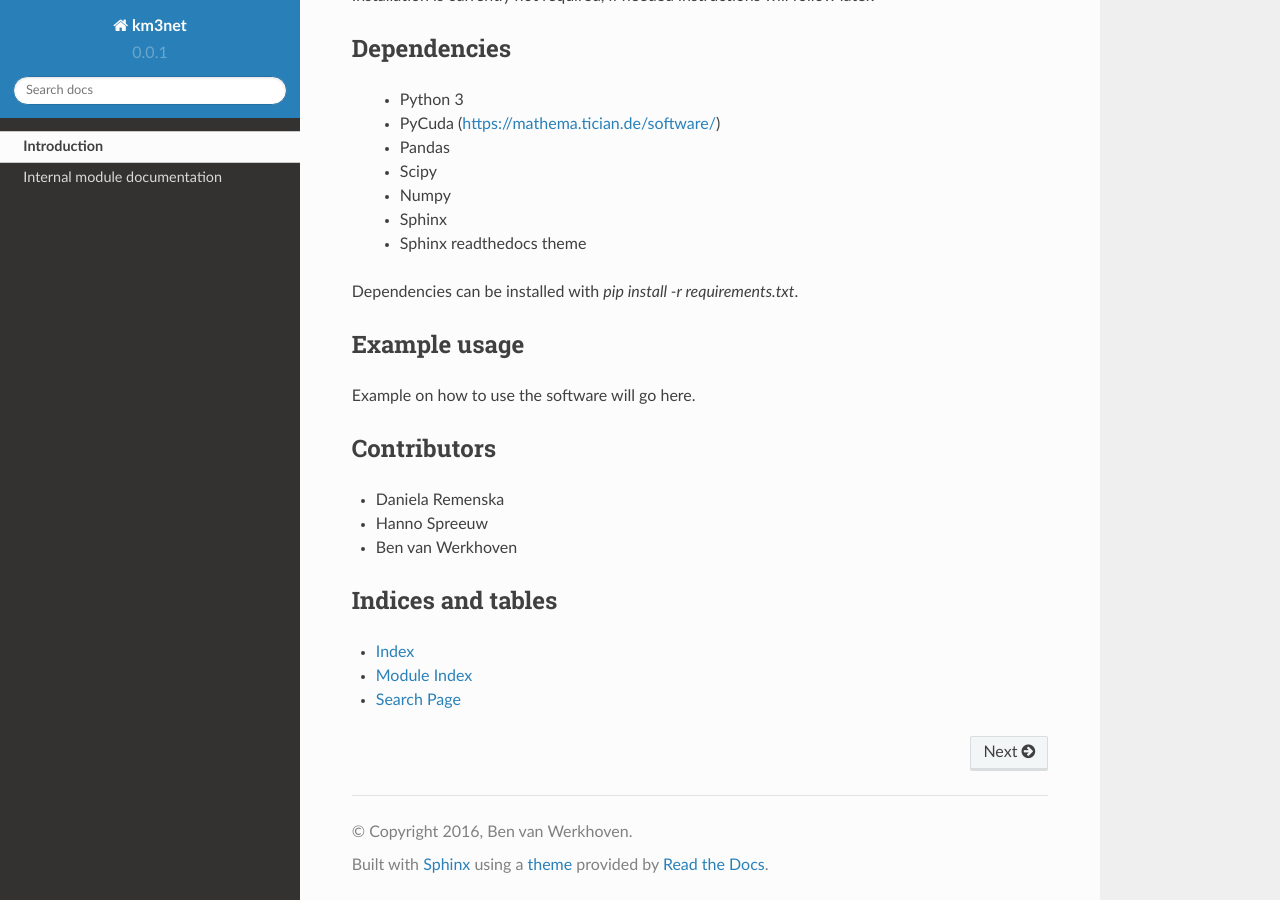
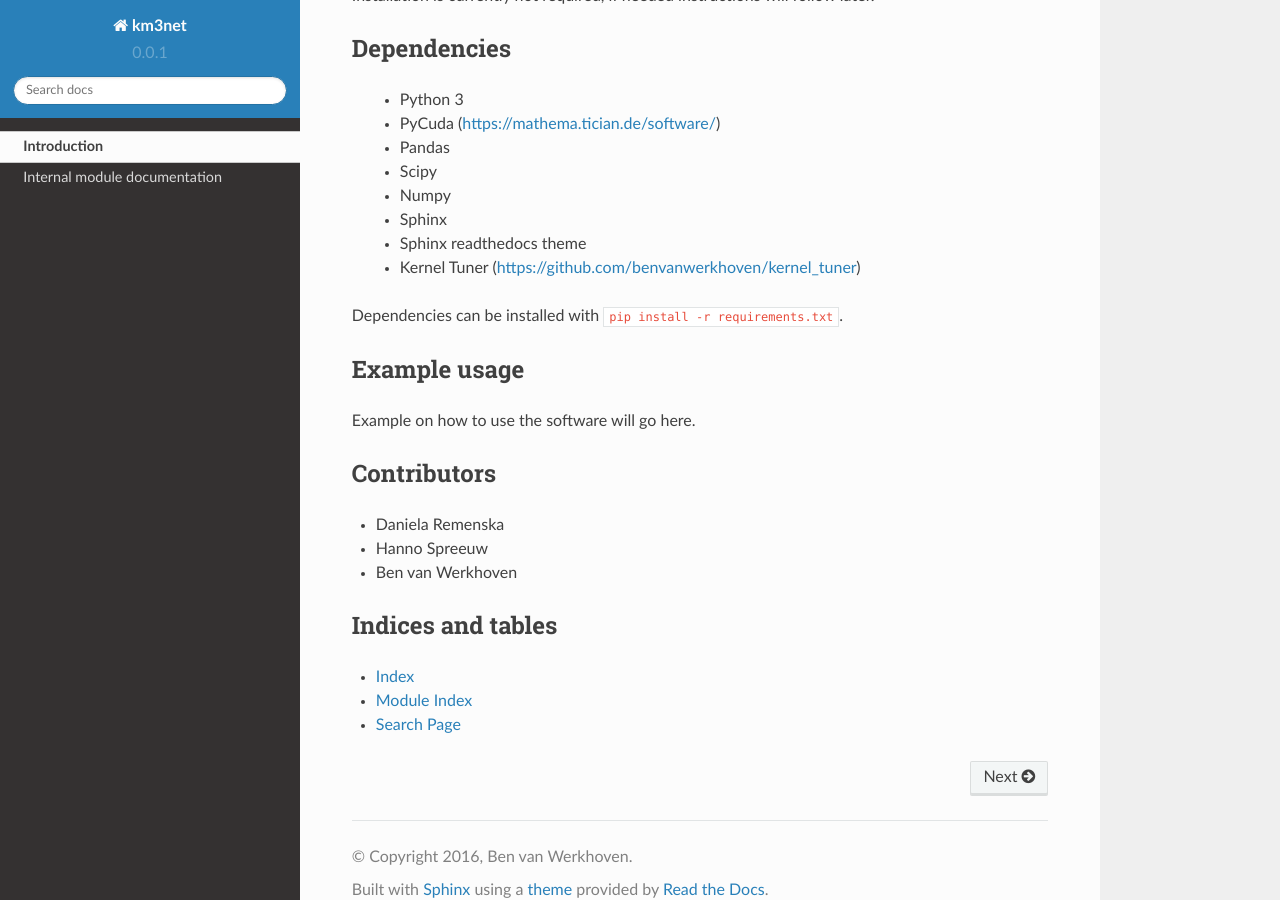
Before and after one commit to nlesc-km3net/KM3NeT, a Sphinx documentation site: the page built from doc/source/index.rst, in a window 1280 px wide and 900 px high, scrolled down 557 px. Built offline with Sphinx 7.4.7 and the Read the Docs theme 2.0.0, drawn with Linux system fonts in a browser that asks for light colours.

Commit message:
documentation

```diff
--- a/doc/source/index.rst
+++ b/doc/source/index.rst
@@ -38,8 +38,9 @@ Dependencies
  * Numpy
  * Sphinx
  * Sphinx readthedocs theme
+ * Kernel Tuner (https://github.com/benvanwerkhoven/kernel_tuner)
 
-Dependencies can be installed with `pip install -r requirements.txt`.
+Dependencies can be installed with ``pip install -r requirements.txt``.
 
 Example usage
 -------------
--- a/requirements.txt
+++ b/requirements.txt
@@ -4,3 +4,4 @@ pycuda
 sphinx
 sphinx_rtd_theme
 pandas
+kernel_tuner
```
Also changed, not shown: 1 other file.
